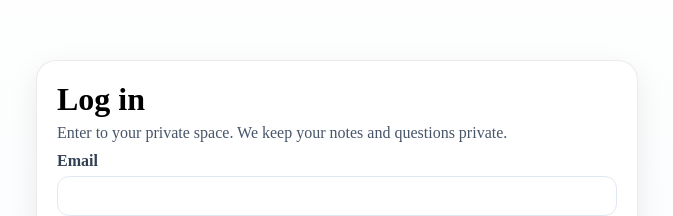
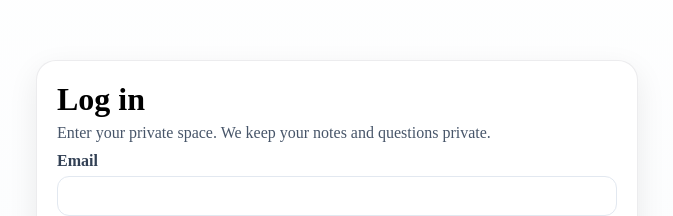
Before and after one commit to danyaffa/Total-iora, a Next.js app: page /login in a window 1280 px wide. Shown: the part 171-387 px from the top of the page, without its empty margins (303-976 px from the left). Built offline with nearby package versions, Linux system fonts and the light colour scheme.

Commit message:
Update login.js

```diff
--- a/pages/login.js
+++ b/pages/login.js
@@ -1,4 +1,6 @@
 // FILE: /pages/login.js
+// On success: set cookies and go to /homepage
+
 import { useState } from "react";
 import Link from "next/link";
 
@@ -29,8 +31,8 @@ export default function Login() {
       if (!r.ok || !data?.ok) {
         setMsg(data?.error || "Invalid email or password.");
       } else {
-        setCookie("ac_session", "1", 7);
-        setCookie("ac_registered", "1", 365); // many backends auto-login after register; harmless if already set
+        setCookie("ac_session","1",7);
+        setCookie("ac_registered","1",365);
         window.location.replace("/homepage");
       }
     } catch {
@@ -42,18 +44,11 @@ export default function Login() {
     <div className="wrap">
       <main className="card">
         <h1>Log in</h1>
-        <p className="lead">Enter to your private space. We keep your notes and questions private.</p>
+        <p className="lead">Enter your private space. We keep your notes and questions private.</p>
         <form onSubmit={onSubmit} className="form">
-          <label>Email
-            <input type="email" value={email} onChange={(e)=>setEmail(e.target.value)} required />
-          </label>
-          <label>Password
-            <input type={show ? "text" : "password"} value={password} onChange={(e)=>setPassword(e.target.value)} required minLength={8} />
-          </label>
-          <label className="row">
-            <input type="checkbox" checked={show} onChange={(e)=>setShow(e.target.checked)} />
-            <span>Show password</span>
-          </label>
+          <label>Email<input type="email" value={email} onChange={(e)=>setEmail(e.target.value)} required /></label>
+          <label>Password<input type={show ? "text" : "password"} value={password} onChange={(e)=>setPassword(e.target.value)} required minLength={8} /></label>
+          <label className="row"><input type="checkbox" checked={show} onChange={(e)=>setShow(e.target.checked)} /><span>Show password</span></label>
           <button className="btn" type="submit" disabled={busy}>{busy ? "Signing in…" : "Log in"}</button>
           {msg && <p className="err">{msg}</p>}
           <p className="note">No account? <Link href="/register">Register free</Link>.</p>
```
